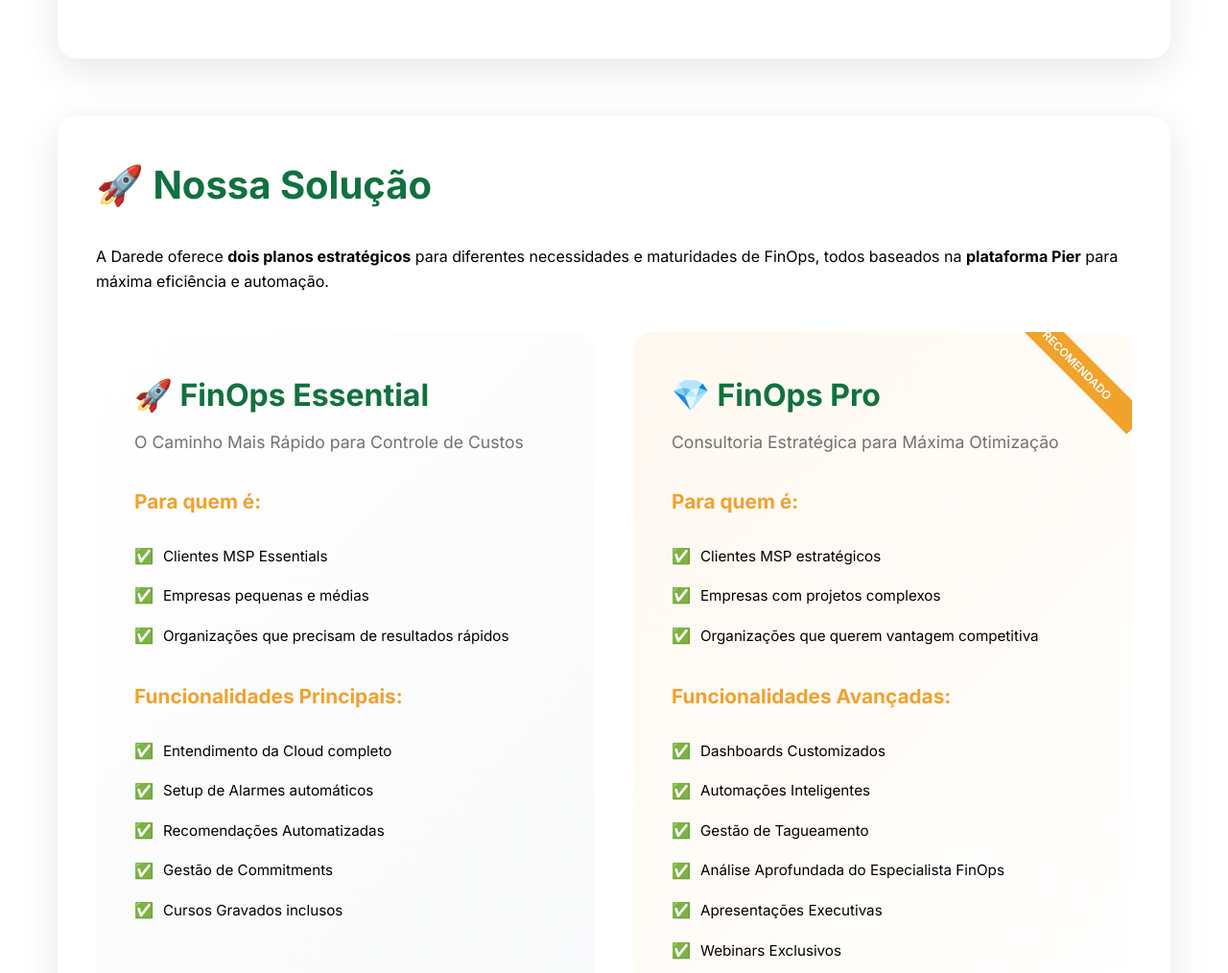
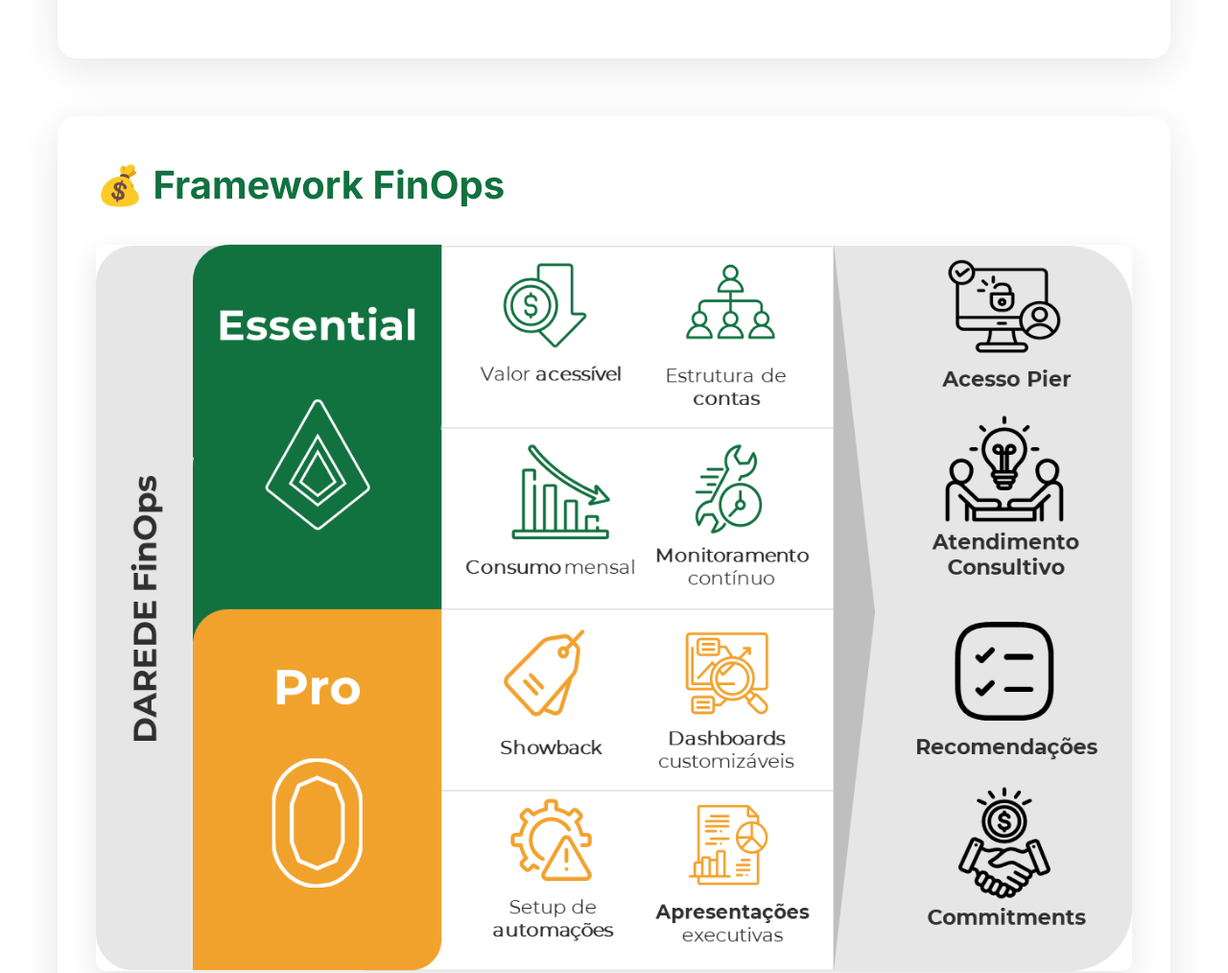
Before and after one commit to brunoprodutos/finopsQuickref, a website: page index.html in a window 1280 px wide. Shown: the part 1020-2034 px from the top of the page at 96% size. Drawn offline with Linux system fonts and the light colour scheme.

Commit message:
adicionado framework

```diff
--- a/index.html
+++ b/index.html
@@ -418,6 +418,7 @@
             <p>Guia de referência rápida para soluções FinOps da DArede</p>
         </section>
 
+
         <section class="section">
             <h2>🎯 A Dor do Cliente</h2>
             <div class="pain-points">
@@ -453,6 +454,14 @@
                     <h4>Gaps de Conformidade</h4>
                     <p>Riscos de segurança e compliance por falta de governança</p>
                 </div>
+            </div>
+        </section>
+
+
+        <section class="section">
+            <h2>💰 Framework FinOps</h2>
+            <div style="text-align: center; margin: 30px 0;">
+                <img src="assets/Framework_Finops.png" alt="Framework FinOps" style="max-width: 100%; height: auto; border-radius: 10px; box-shadow: 0 10px 30px rgba(0, 0, 0, 0.1);">
             </div>
         </section>
 
```
Also changed, not shown: assets/Framework_Finops.png (added).
